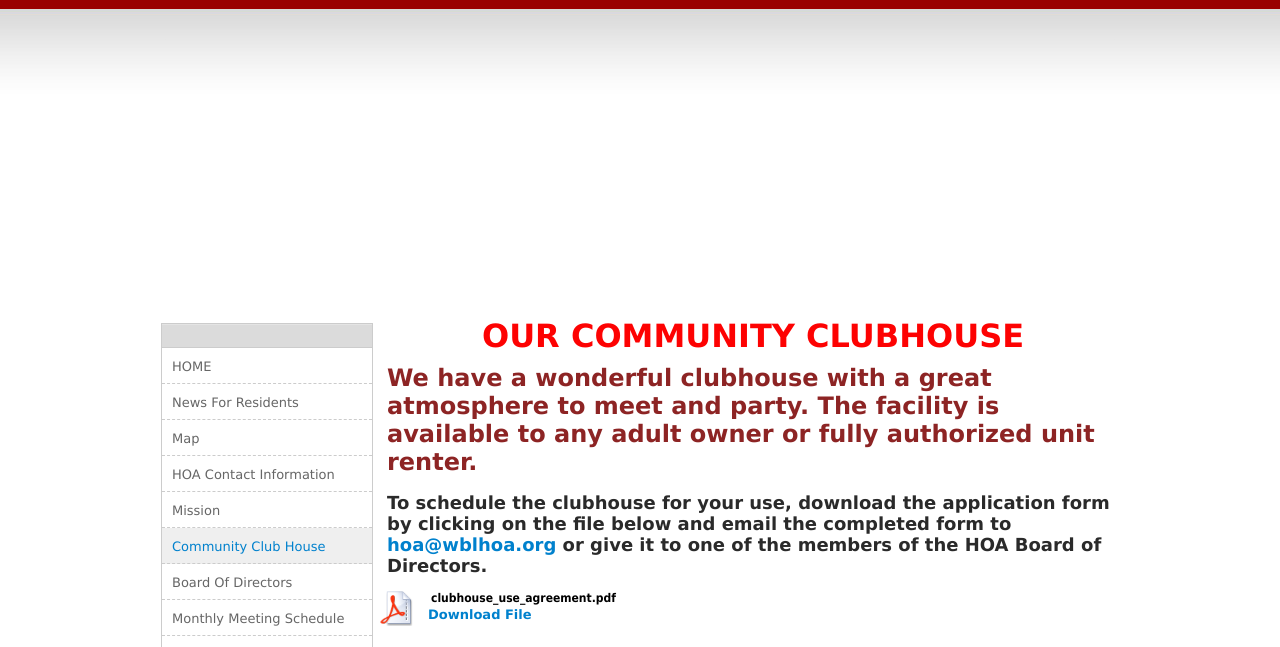
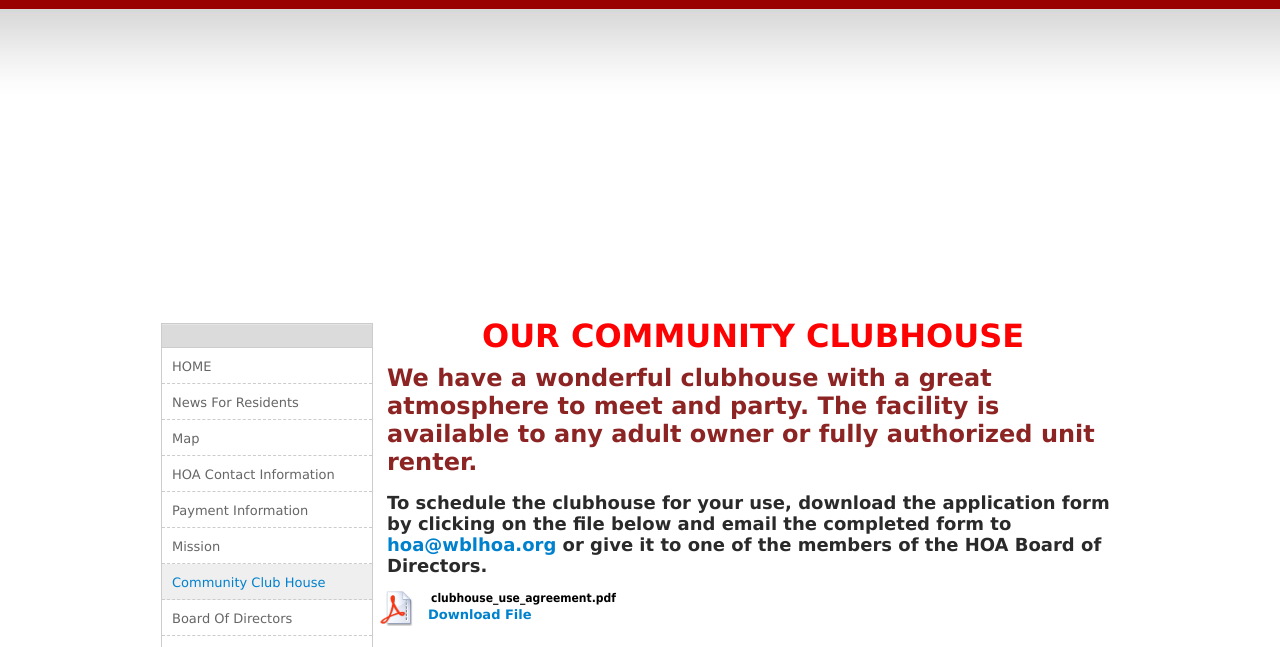
Before and after one commit to isBluemindTech/woodbridge-lakes-hoa, a plain HTML site: page community-club-house.html in a window 1280 px wide. Shown: the part 108-755 px from the top of the page. Drawn offline with Linux system fonts and the light colour scheme; no server answers.

Commit message:
Update community-club-house.html
added payment info menu item

```diff
--- a/community-club-house.html
+++ b/community-club-house.html
@@ -281,6 +281,15 @@ _W.setup_model_rpc({"rpc_namespace":"_W.Membership.RPC","model_namespace":"_W.Me
 									class="wsite-menu-item"
 									>
 									HOA Contact Information
+								</a>
+
+							</li>
+							<li id="pg965329485495152" class="wsite-menu-item-wrap">
+								<a
+											href="payment-information.html"
+									class="wsite-menu-item"
+									>
+									Payment Information
 								</a>
 
 							</li>
```
